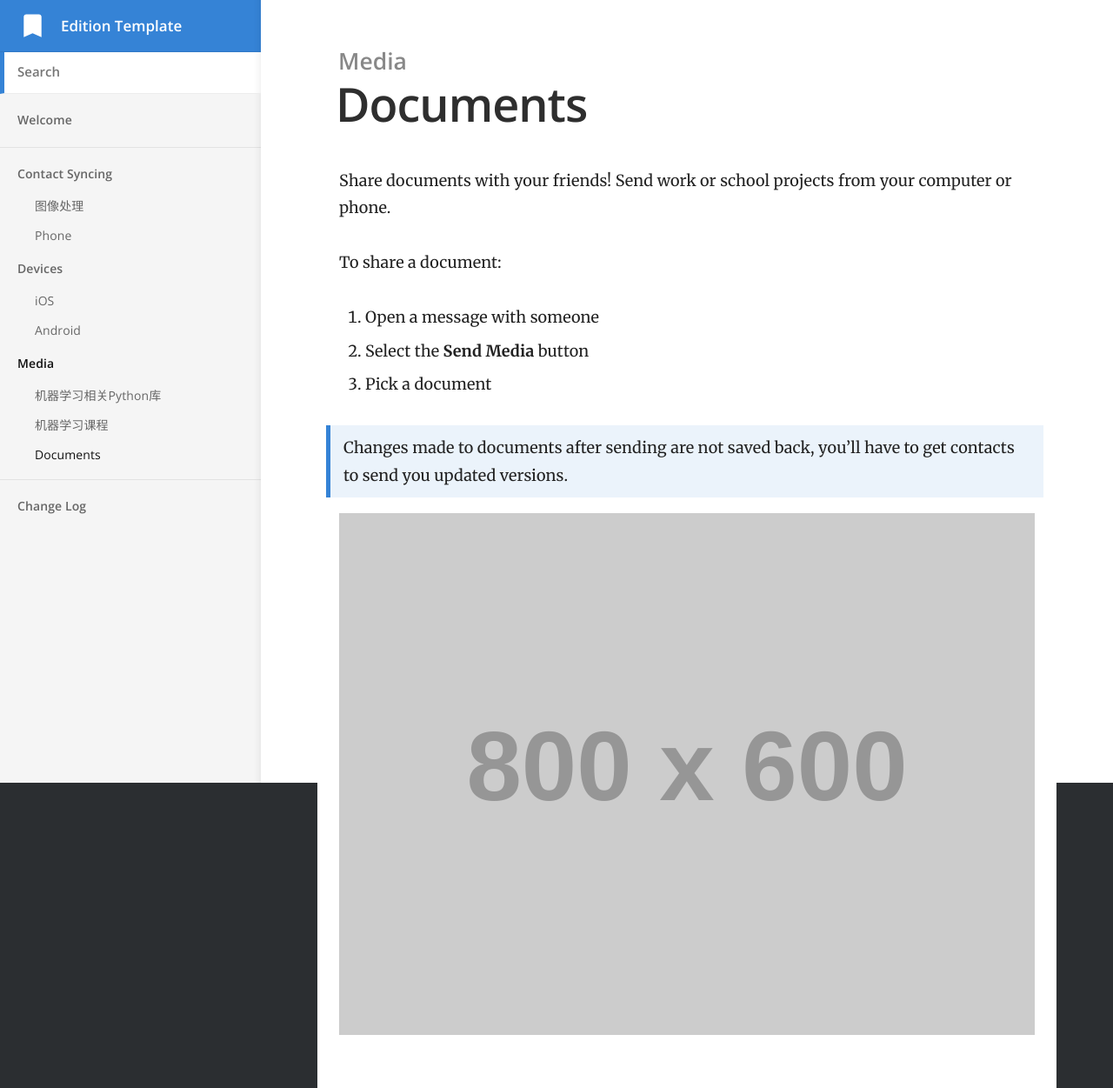
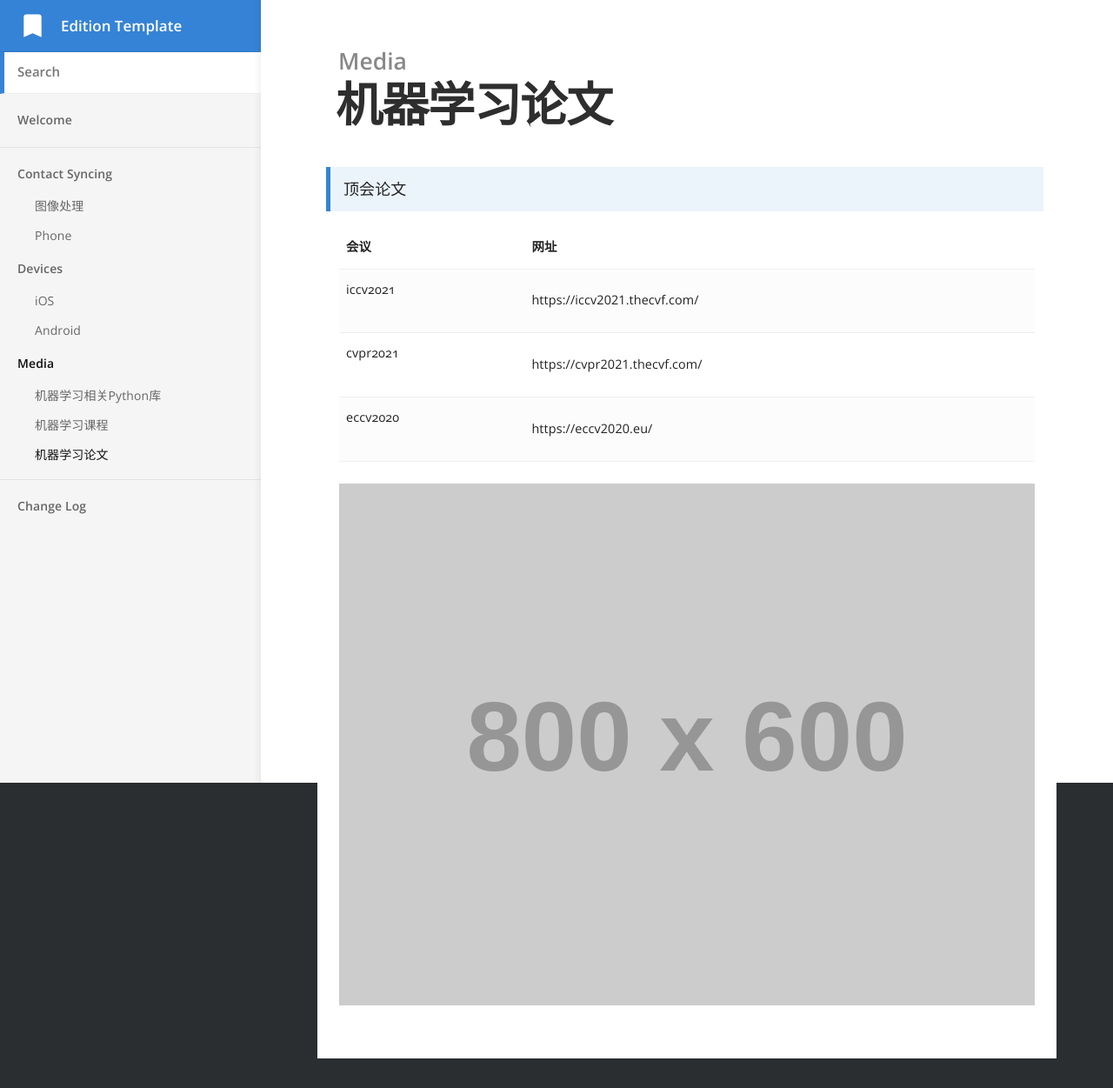
Before and after one commit to bashendixie/Machine_Learning_Notes, a Jekyll site: the page built from _docs/media/documents.md, in a window 1280 px wide. Shown: the whole page at 87% size. Built offline with Jekyll 4.4.1, drawn with Linux system fonts in a browser that asks for light colours; after the commit the page ends 1217 px from its top, so only the background shows below that.

Commit message:
no message

```diff
--- a/_docs/media/documents.md
+++ b/_docs/media/documents.md
@@ -1,17 +1,55 @@
 ---
-title: Documents
+title: 机器学习论文
 category: Media
 order: 3
 ---
 
-Share documents with your friends! Send work or school projects from your computer or phone.
-
-To share a document:
-
-1. Open a message with someone
-2. Select the **Send Media** button
-3. Pick a document
-
-> Changes made to documents after sending are not saved back, you'll have to get contacts to send you updated versions.
+> 顶会论文
+<table width="1033" style="font-size: 0.8em;">
+	<tbody>
+		<tr>
+			<td>
+				<strong>
+					会议
+				</strong>
+			</td>
+			<td>
+				<strong>
+					网址
+				</strong>
+			</td>
+		</tr>
+		<tr>
+			<td>
+				<p>
+					iccv2021
+				</p>
+			</td>
+			<td>
+				https://iccv2021.thecvf.com/
+			</td>
+		</tr>
+		<tr>
+			<td>
+				<p>
+					cvpr2021
+				</p>
+			</td>
+			<td>
+				https://cvpr2021.thecvf.com/
+			</td>
+		</tr>
+		<tr>
+			<td>
+				<p>
+					eccv2020
+				</p>
+			</td>
+			<td>
+				https://eccv2020.eu/
+			</td>
+		</tr>
+	</tbody>
+</table>
 
 ![](//placehold.it/800x600)
```
Also changed, not shown: _docs/media/video.md (+18 -2 lines).
